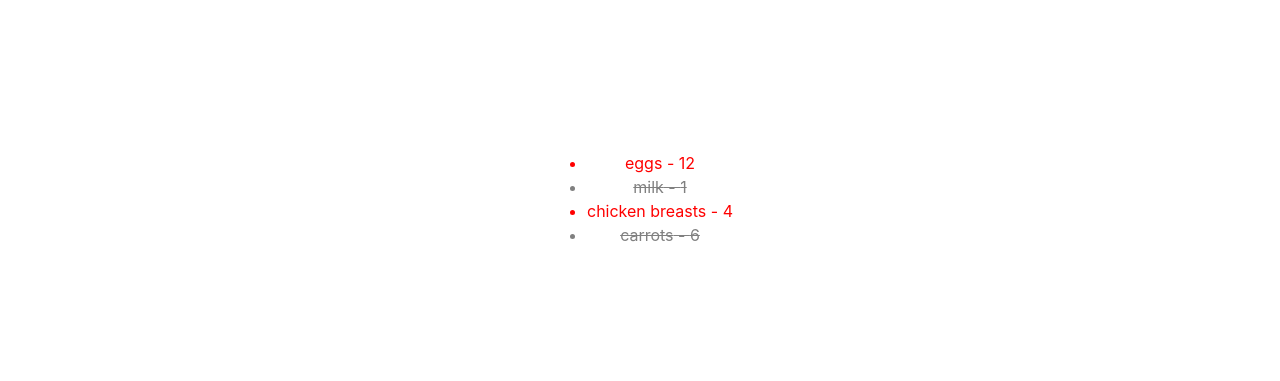
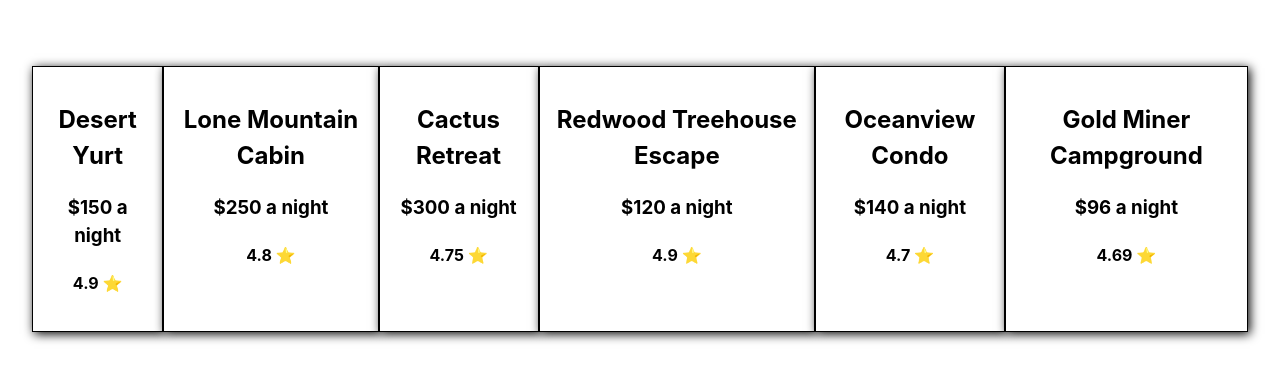
Before and after one commit to brunopenner/React-Vite, a React (Vite) app: page / in a window 1280 px wide. Shown: the part 201-582 px from the top of the page. Built offline with nearby package versions, Linux system fonts and the light colour scheme.

Commit message:
#632. Rental Property Exercise - Solution

```diff
--- a/src/App.jsx
+++ b/src/App.jsx
@@ -8,6 +8,7 @@
 import ColorList from './ColorList'
 import Slots from './Slots'
 import ShoppingList from "./ShoppingList";
+import PropertyList from './PropertyList'
 
 const data = [
   {id: 1, item: 'eggs', quantity: 12, completed: false},
@@ -16,11 +17,21 @@
   {id: 4, item: 'carrots', quantity: 6, completed: true},
 ]
 
+const properties = [
+  { id: 129031, name: "Desert Yurt", rating: 4.9, price: 150 },
+  { id: 129331, name: "Lone Mountain Cabin", rating: 4.8, price: 250 },
+  { id: 129032, name: "Cactus Retreat", rating: 4.75, price: 300 },
+  { id: 129033, name: "Redwood Treehouse Escape", rating: 4.9, price: 120 },
+  { id: 129034, name: "Oceanview Condo", rating: 4.7, price: 140 },
+  { id: 129035, name: "Gold Miner Campground", rating: 4.69, price: 96 },
+];
+
 function App() {
 
   return (
     <div>
-      <ShoppingList items={data} />
+      <PropertyList  properties={properties}/>
+      {/* <ShoppingList items={data} /> */}
       {/* <Greeter person="Bill" from="Colt"/>
       <Greeter from="Colt"/>
       <Greeter person="Arthur"/>
--- a/src/Property.jsx
+++ b/src/Property.jsx
@@ -1,3 +1,16 @@
-export default function Property() {
-
+export default function Property({name, price, rating}) {
+    const styles={
+        border: "1px solid black",
+        boxShadow: "2px 2px 10px black",
+        background: "white",
+        padding: "15px",
+        color: "black"
+    }
+    return (
+        <div className="propertyCard" style={styles}>
+            <h2>{name}</h2>
+            <h3>${price} a night</h3>
+            <h4>{rating} ⭐</h4>
+        </div>
+    )
 }
--- a/src/PropertyList.jsx
+++ b/src/PropertyList.jsx
@@ -1,3 +1,13 @@
-export default function PropertyList() {
+import Property from "./Property";
 
+export default function PropertyList({properties}) {
+    // const styles= {display: "flex"}
+    return (
+        <div style={{display: "flex"}}>
+            {properties.map((i) => (
+                <Property key={i.id} name={i.name} price={i.price} rating={i.rating}/>
+                // <Property key={i.id} {...i}/>
+            ))}
+        </div>
+    )
 }
```
